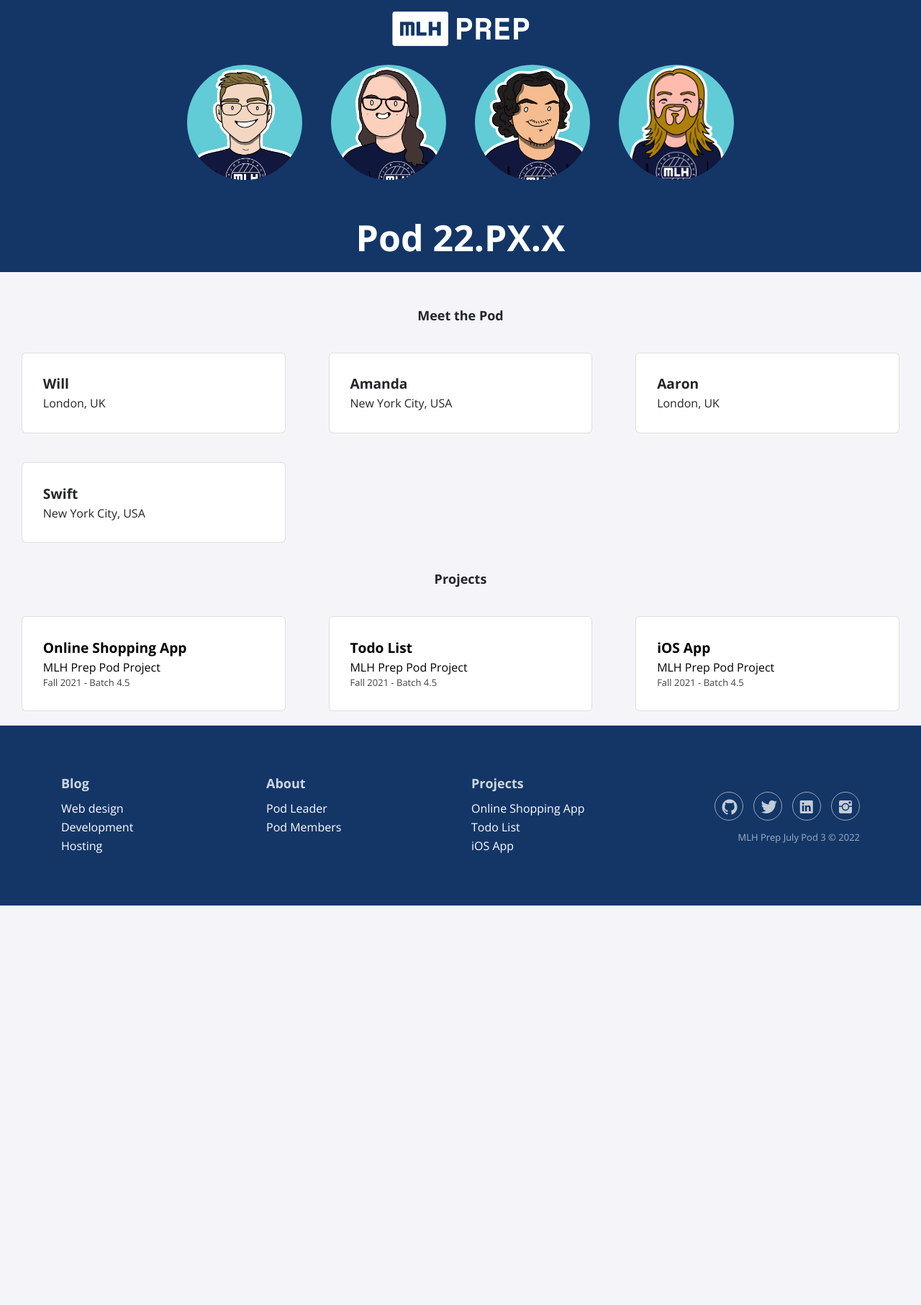
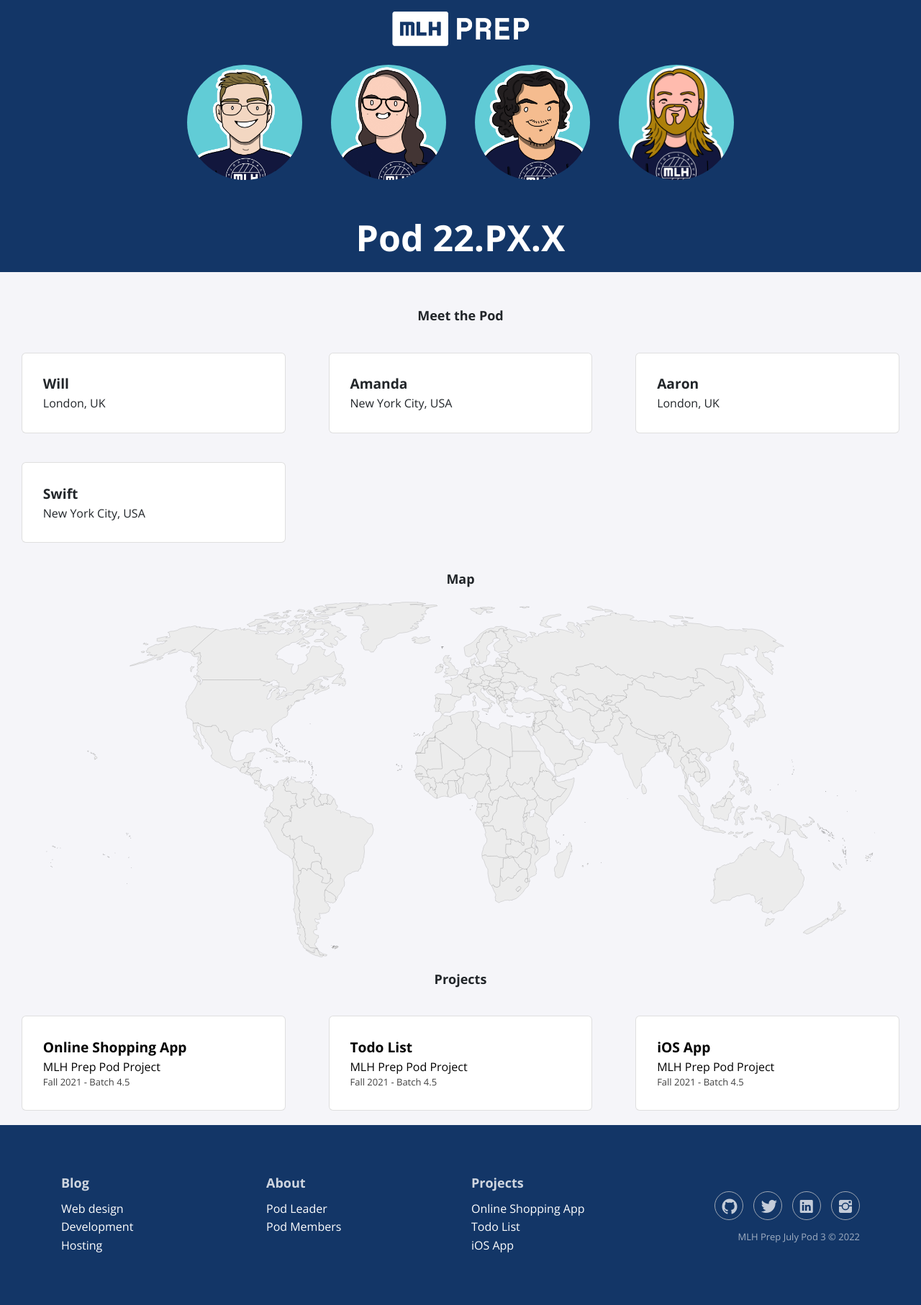
Before and after one commit to MLH-Fellowship/prep-portfolio-22.JUL.PREP.3, a Jekyll site: the page built from index.html, in a window 1280 px wide. Shown: the whole page at 72% size. Built offline with Jekyll 4.4.1, drawn with Linux system fonts in a browser that asks for light colours; nearby versions of some CDN libraries; before the commit the page ends 1258 px from its top, so only the background shows below that.

Commit message:
Add world-map html includes and scss, map width of 90vh

```diff
--- /dev/null
+++ b/_includes/world-map.html
@@ -0,0 +1,4 @@
+<div class="world-map">
+    <h2>Map</h2>
+    <img src="./assets/img/world.svg"
+</div>
--- a/_sass/all.scss
+++ b/_sass/all.scss
@@ -4,6 +4,8 @@
 @import 'profile';
 @import 'page';
 @import 'footer';
+@import 'world-map';
+
 html,body{
   height: 100%;
 }
--- /dev/null
+++ b/_sass/world-map.scss
@@ -0,0 +1,7 @@
+.world-map {
+    img {
+        width: 90vw;
+        display: block;
+        margin: auto;
+    }
+}
--- a/index.html
+++ b/index.html
@@ -11,6 +11,8 @@
 
     {% include description.html %}
 
+    {% include world-map.html %}
+
     {% include projects.html %}
 
     {% include footer.html %}
```
